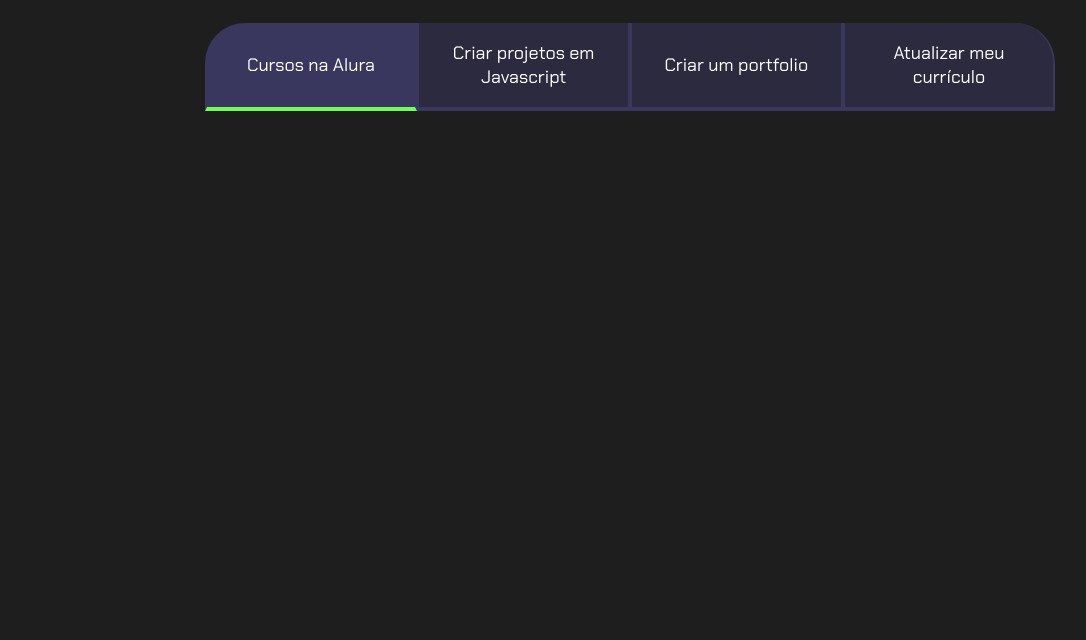
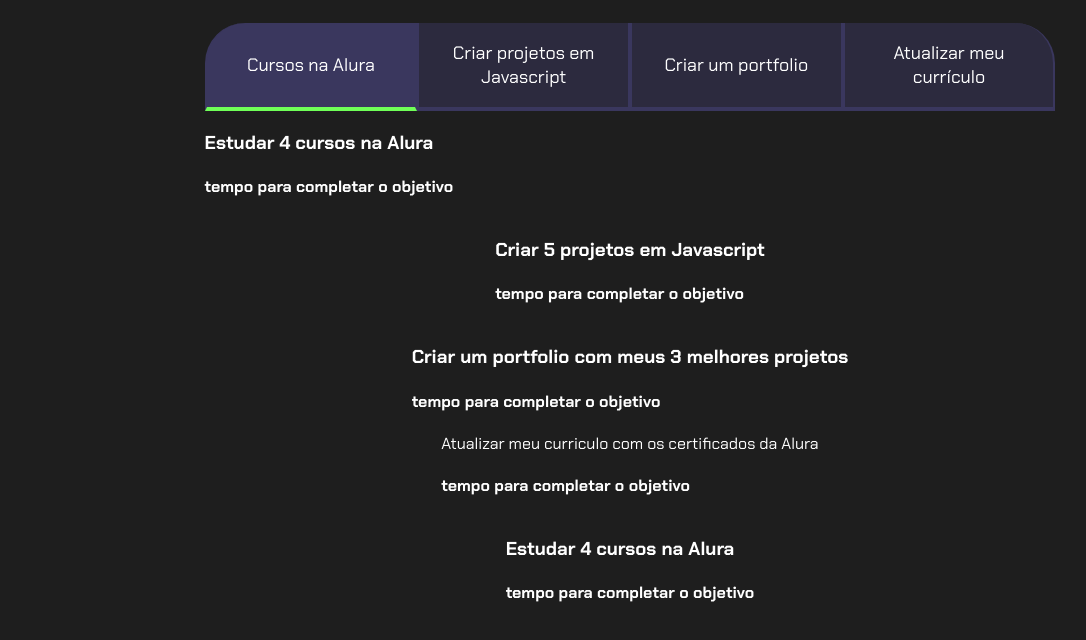
Before and after one commit to BrunoMendes007/javascript-projetos-de-vida, a plain HTML site: page index.html in a window 1280 px wide. Shown: the part 80-720 px from the top of the page, without its empty margins (10-1096 px from the left). Drawn offline with Linux system fonts and the light colour scheme.

Commit message:
aba conteudo

```diff
--- a/index.html
+++ b/index.html
@@ -9,13 +9,44 @@
 <body>
     <section class="conteudo-principal">
     <h2 class="titulo-principal">Meus Objetivos do ano <span>_</span></h2>
-    <div class="botoes">
-       <button class="botao ativo">Cursos na Alura</button>
-       <button class="botao">Criar projetos em Javascript</button>
-       <button class="botao">Criar um portfolio</button>
-       <button class="botao">Atualizar meu currículo</button>
+    <div class="conteudo">
+
+        <div class="botoes">
+            <button class="botao ativo">Cursos na Alura</button>
+            <button class="botao">Criar projetos em Javascript</button>
+            <button class="botao">Criar um portfolio</button>
+            <button class="botao">Atualizar meu currículo</button>
+        </div>
+        <div class="abas-texto"></div>
+        <div class="aba-conteudo"></div>
+        <h3 class="aba-conteudo-titulo-principal">Estudar 4 cursos na Alura</h3>
+        <h4 class="aba-conteudo-titulo-secundario">tempo para completar o objetivo</h4>
+
+    </div>
+    <div class="aba-conteudo">
+        <h3 class="aba-conteudo-titulo-principal">Criar 5 projetos em Javascript</h3>
+        <h4 class="aba-conteudo-titulo-secundario">tempo para completar o objetivo</h4>
+
+    </div>
+    <div class="aba-conteudo">
+        <h3 class="aba-conteudo-titulo-principal">Criar um portfolio com meus 3 melhores projetos</h3>
+        <h4 class="aba-conteudo-titulo-secundario">tempo para completar o objetivo</h4>
+
+    </div>
+    <div class="aba-conteudo"
+        <h3 class="aba-conteudo-titulo-principal">Atualizar meu curriculo com os certificados da Alura</h3>
+        <h4 class="aba-conteudo-titulo-secundario">tempo para completar o objetivo</h4>
+
+    </div>
+    <div class="aba-conteudo">
+        <h3 class="aba-conteudo-titulo-principal">Estudar 4 cursos na Alura</h3>
+        <h4 class="aba-conteudo-titulo-secundario">tempo para completar o objetivo</h4>
+
     </div>
     </section>
 
+
+    <script src="main.js"></script>
+
 </body>
 </html>
```
Also changed, not shown: style.css (line endings or trailing spaces).
